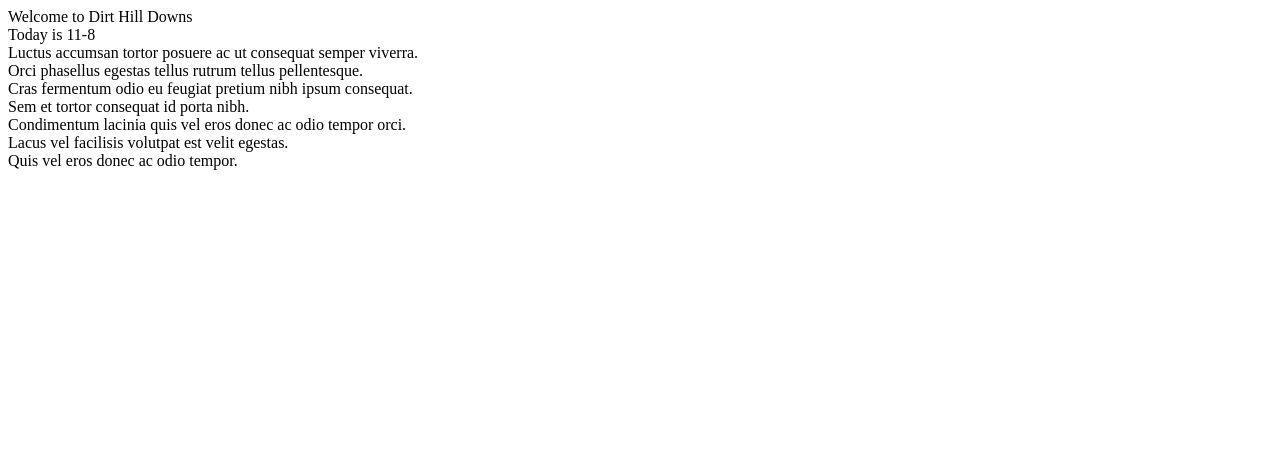
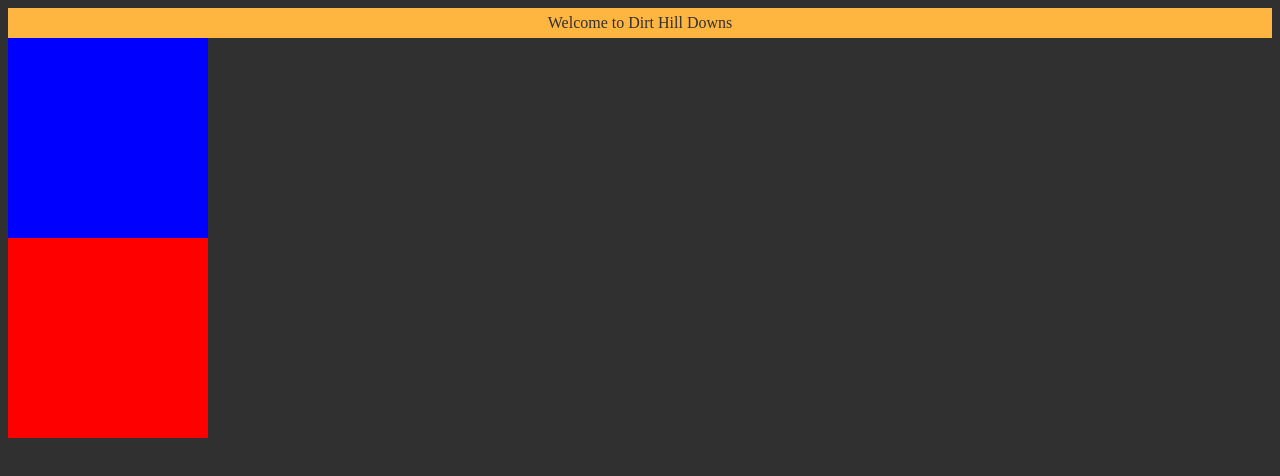
Before and after one commit to zbrasseaux/csc557-horserace, a plain HTML site: page index.html in a window 1280 px wide. Drawn offline with Linux system fonts and the light colour scheme.

Commit message:
put current date in ticker

```diff
--- a/index.html
+++ b/index.html
@@ -2,20 +2,16 @@
 
 <html>
 	<head>
-		<!-- <link rel="stylesheet" type="text/css" href="./main.css"/> -->
+		<link rel="stylesheet" type="text/css" href="./main.css"/>
 	</head>
 	<body>
 		<head>
 			<div class="wide ticker">
 				<div class="ticker-item">Welcome to Dirt Hill Downs</div>
 				<div class="ticker-item" id="current_date"></div>
-				<div class="ticker-item">Luctus accumsan tortor posuere ac ut consequat semper viverra.</div>
-				<div class="ticker-item">Orci phasellus egestas tellus rutrum tellus pellentesque.</div>
-				<div class="ticker-item">Cras fermentum odio eu feugiat pretium nibh ipsum consequat.</div>
-				<div class="ticker-item">Sem et tortor consequat id porta nibh.</div>
-				<div class="ticker-item">Condimentum lacinia quis vel eros donec ac odio tempor orci.</div>
-				<div class="ticker-item">Lacus vel facilisis volutpat est velit egestas.</div>
-				<div class="ticker-item">Quis vel eros donec ac odio tempor.</div>
+				<div class="ticker-item" id="race_0"></div>
+				<div class="ticker-item" id="race_1"></div>
+				<div class="ticker-item" id="race_2"></div>
 			</div>
 			<script type="text/javascript">
 				const local_date = new Date();
```
